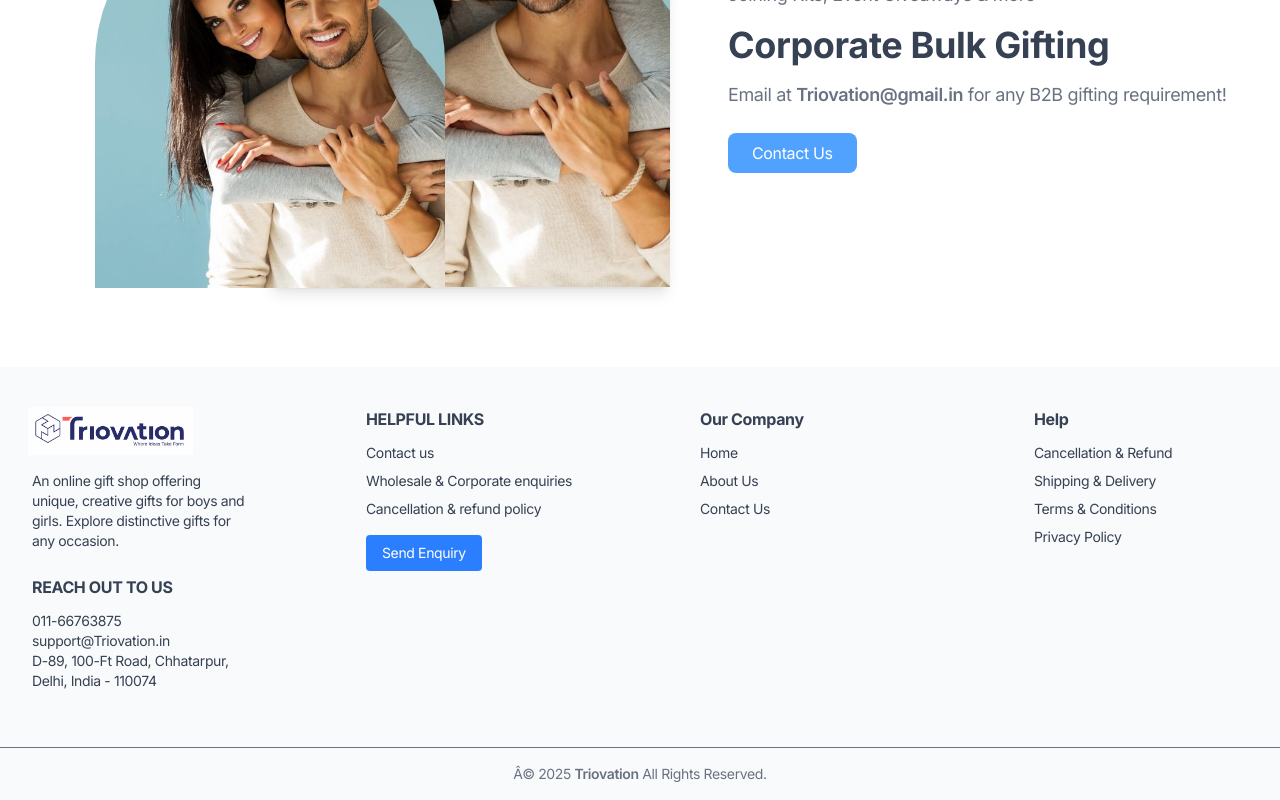
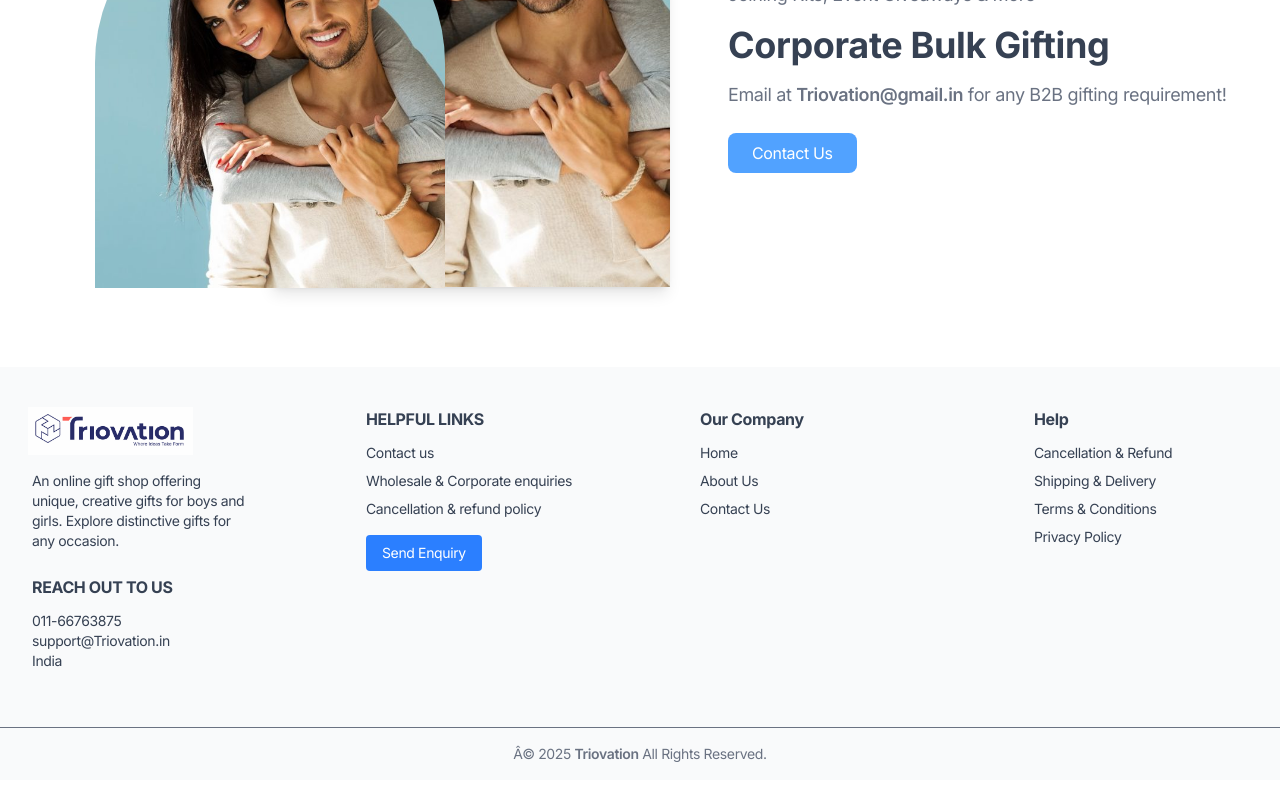
Before and after one commit to triovation-co/Triovation, a React (Vite) app: page /Category_page/1 in a window 1280 px wide. Shown: the part 477-1277 px from the top of the page. Built offline with nearby package versions, Linux system fonts and the light colour scheme.

Commit message:
Update Footer.jsx
removed address

```diff
--- a/src/components/Footer.jsx
+++ b/src/components/Footer.jsx
@@ -75,7 +75,7 @@
             <h2 className="font-bold text-base 2xl:text-lg mb-3">REACH OUT TO US</h2>
             <p className="text-sm 2xl:text-base">011-66763875</p>
             <p className="text-sm 2xl:text-base">support@Triovation.in</p>
-            <p className="text-sm 2xl:text-base">D-89, 100-Ft Road, Chhatarpur, Delhi, India - 110074</p>
+            <p className="text-sm 2xl:text-base">India </p>
             <div className="flex gap-3 mt-4">
               <a href="#" className="text-pink-600 text-2xl"><i className="fab fa-instagram"></i></a>
               <a href="#" className="text-blue-700 text-2xl"><i className="fab fa-linkedin"></i></a>
```
